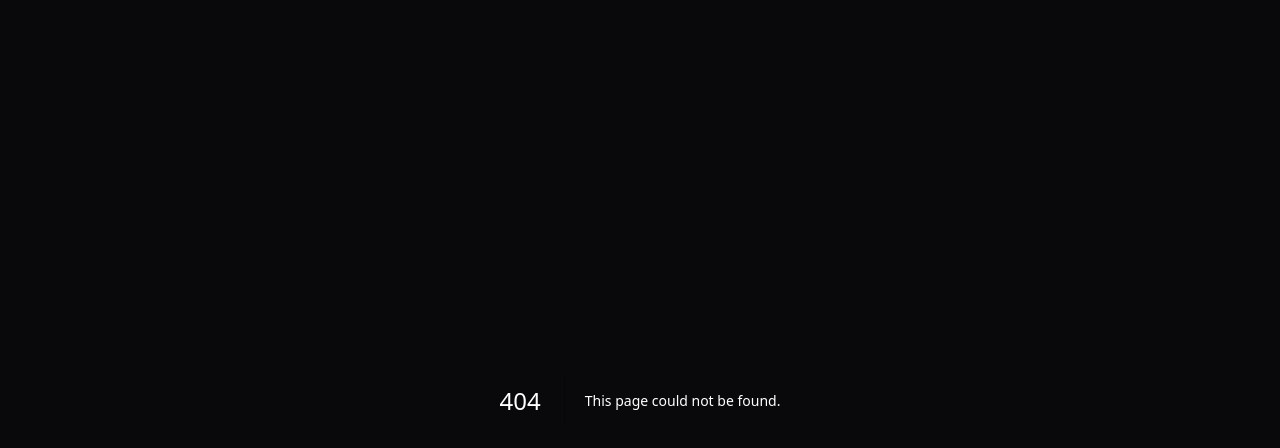
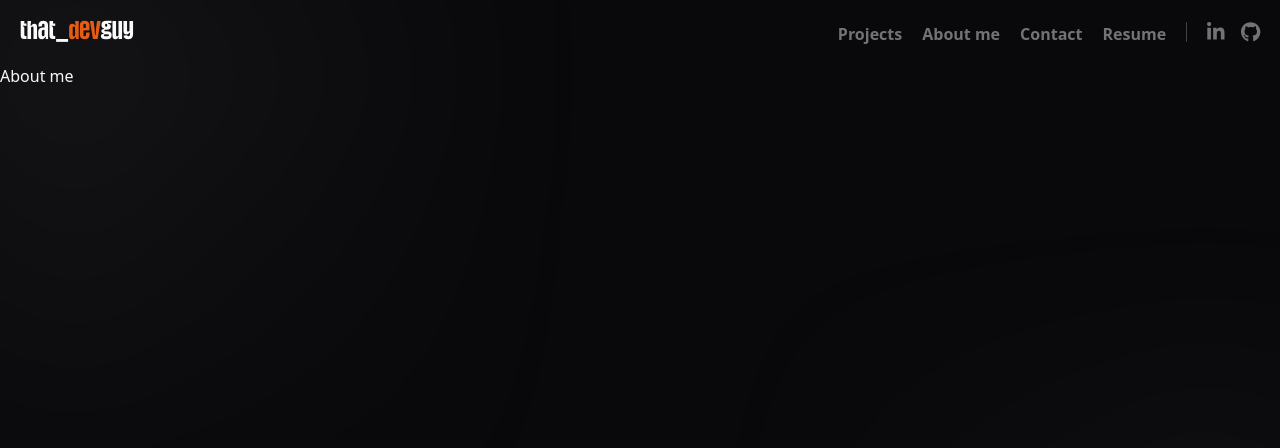
Before and after one commit to that-devguy/react-portfolio, a Next.js app: page /about in a window 1280 px wide. Before the commit this address had no page. Shown: the top 448 px of the page. Built offline with nearby package versions, Linux system fonts and the light colour scheme.

Commit message:
added pages for projects, about, and contact. updated layout for linking pages/routes. updated navbar component.

```diff
--- a/src/app/globals.css
+++ b/src/app/globals.css
@@ -1,6 +1,11 @@
 @tailwind base;
 @tailwind components;
 @tailwind utilities;
+
+body {
+  background: #09090b;
+  color: #ffffff;
+}
 
 
 /* Background effects */
--- a/src/app/layout.js
+++ b/src/app/layout.js
@@ -1,11 +1,13 @@
 import "./globals.css";
 import { Inter } from "next/font/google";
 import localFont from "next/font/local";
+import Navbar from "../components/Navbar";
 
 const inter = Inter({ subsets: ["latin"] });
 
-
-const myFont = localFont({ src: "../assets/fonts/BDStreetSignSans-RaisedInktrap.otf"})
+const myFont = localFont({
+  src: "../assets/fonts/BDStreetSignSans-RaisedInktrap.otf",
+});
 
 export const metadata = {
   title: "Zach Mutch - Portfolio",
@@ -14,8 +16,11 @@ export const metadata = {
 
 export default function RootLayout({ children }) {
   return (
-    <html lang="en">
-      <body className="bg-zinc-950 text-white">{children}</body>
-    </html>
+    <>
+      <Navbar />
+      <main>{children}</main>
+      <div class="home--bgCircle home--circleOne"></div>
+      <div class="home--bgCircle home--circleTwo"></div>
+    </>
   );
 }
--- a/src/app/page.js
+++ b/src/app/page.js
@@ -1,13 +1,9 @@
 import Hero from "../components/Hero";
-import Navbar from "../components/Navbar";
 
 export default function Home() {
   return (
     <div className="home--container">
-      <Navbar />
       <Hero />
-      <div class="home--bgCircle home--circleOne"></div>
-      <div class="home--bgCircle home--circleTwo"></div>
     </div>
   );
 }
--- a/src/components/Navbar.js
+++ b/src/components/Navbar.js
@@ -1,20 +1,41 @@
+import Link from "next/link";
+import localFont from "next/font/local";
 import Socials from "../components/Socials";
-import localFont from "next/font/local";
 const myFont = localFont({
   src: "../assets/fonts/BDStreetSignSans-RaisedInktrap.otf",
 });
 
 export default function Navbar() {
   return (
-    <nav className="navbar--container h-10 flex items-center gap-5 max-w-5xl m-auto py-8 px-5 sticky top-0 ">
-      <a className="text-2xl flex" style={myFont.style}>
+    <nav className="navbar--container h-10 flex items-center gap-5 max-w-7xl m-auto py-8 px-5 sticky top-0">
+      <Link href="/" className="text-2xl flex" style={myFont.style}>
         that_<span className="text-orange-600">dev</span>guy
-      </a>
+      </Link>
       <div className="flex gap-5 pr-5 border-r border-neutral-700 text-neutral-500 ml-auto font-semibold">
-        <a>Projects</a>
-        <a>About me</a>
-        <a>Contact</a>
-        <a>Resume</a>
+        <Link
+          href="/projects"
+          className="cursor-pointer h-5 flex content-center hover:text-neutral-200 transition-color duration-200 delay-100"
+        >
+          Projects
+        </Link>
+        <Link
+          href="/about"
+          className="cursor-pointer h-5 flex content-center hover:text-neutral-200 transition-color duration-200 delay-100"
+        >
+          About me
+        </Link>
+        <Link
+          href="/contact"
+          className="cursor-pointer h-5 flex content-center hover:text-neutral-200 transition-color duration-200 delay-100"
+        >
+          Contact
+        </Link>
+        <Link
+          href="/resume"
+          className="cursor-pointer h-5 flex content-center hover:text-neutral-200 transition-color duration-200 delay-100"
+        >
+          Resume
+        </Link>
       </div>
 
       <Socials />
--- /dev/null
+++ b/src/components/TechBadge.js
@@ -0,0 +1,7 @@
+export default function TechBadge() {
+  return (
+    <div className="techBadge--container">
+      <p>Technology</p>
+    </div>
+  );
+}
--- /dev/null
+++ b/src/pages/about.js
@@ -0,0 +1,11 @@
+import RootLayout from "../app/layout";
+
+export default function AboutPage() {
+  return (
+    <RootLayout>
+      <div className="about--container">
+        <h1>About me</h1>
+      </div>
+    </RootLayout>
+  );
+}
--- /dev/null
+++ b/src/pages/contact.js
@@ -0,0 +1,11 @@
+import RootLayout from "../app/layout";
+
+export default function ContactPage() {
+  return (
+    <RootLayout>
+      <div className="contact--container">
+        <h1>Contact</h1>
+      </div>
+    </RootLayout>
+  );
+}
--- /dev/null
+++ b/src/pages/projects.js
@@ -0,0 +1,11 @@
+import RootLayout from "../app/layout";
+
+export default function ProjectsPage() {
+  return (
+    <RootLayout>
+      <div className="projects--container">
+        <h1>Projects</h1>
+      </div>
+    </RootLayout>
+  );
+}
```
Also changed, not shown: src/components/Socials.js (line endings or trailing spaces).
